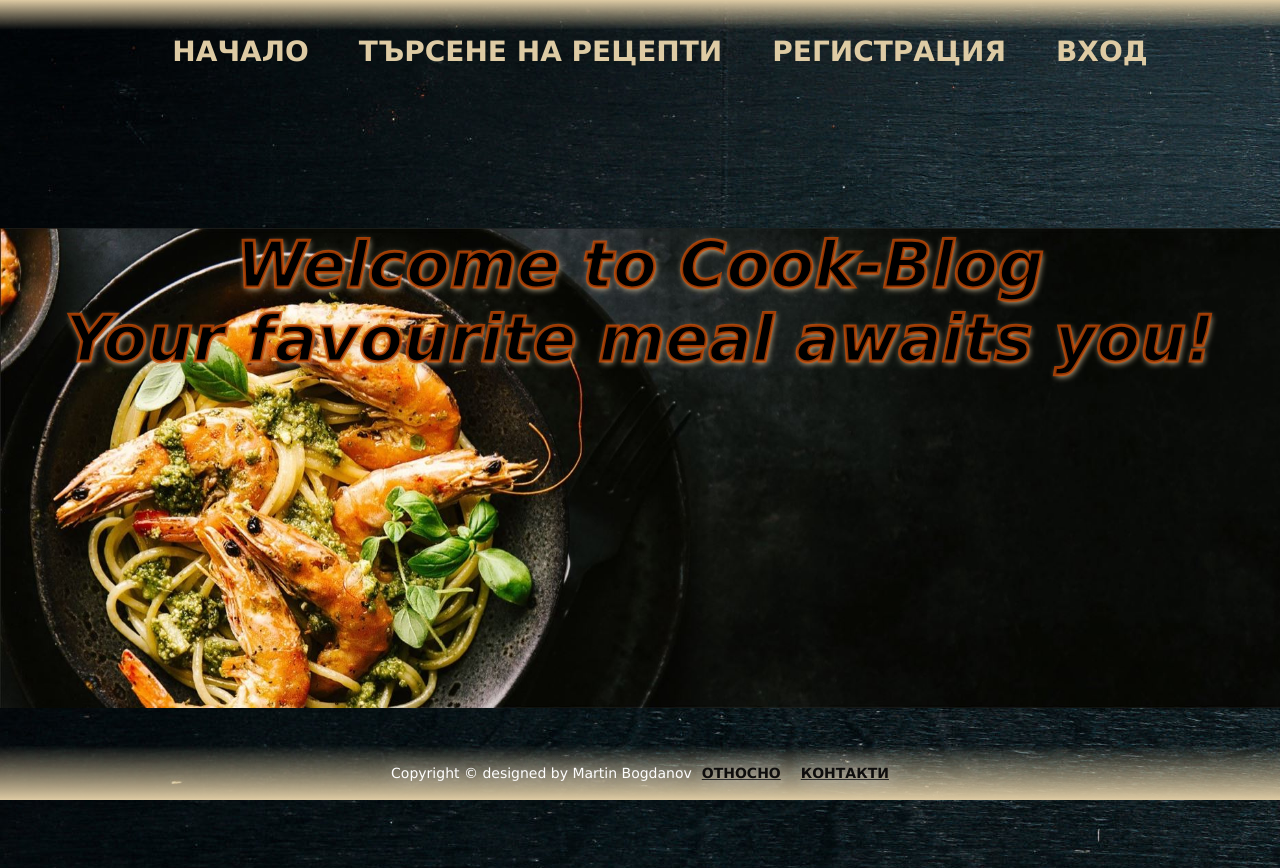
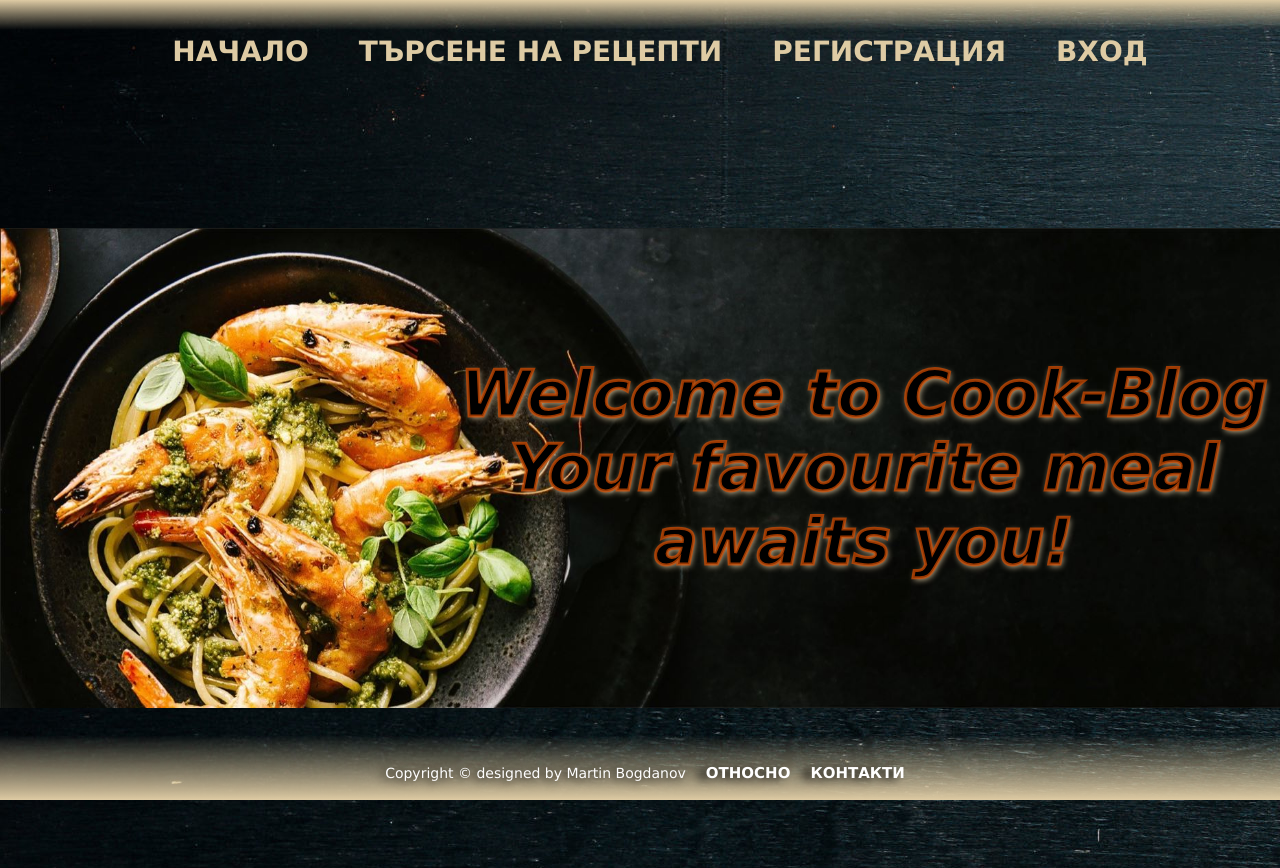
Before and after one commit to SpooRe91/react-cook-blog, a React (Create React App) app in the folder client/: page / in a window 1280 px wide. Built offline with nearby package versions, Linux system fonts and the light colour scheme.

Commit message:
update on CSS

```diff
--- a/client/public/css/site.css
+++ b/client/public/css/site.css
@@ -106,6 +106,10 @@ div.container {
 
 }
 
+.landing-page-section {
+    margin-left: 35%
+}
+
 .landing-page-article div {
     background-image: url(../images/spaghetti-with-pesto-prawns-served-plate.jpg);
     background-size: cover;
@@ -116,7 +120,7 @@ div.container {
     text-align: center;
     flex-wrap: wrap;
     align-items: center;
-    justify-content: flex-start;
+    justify-content: center;
     align-content: center;
     flex-direction: column;
 }
@@ -136,18 +140,7 @@ div.container {
     font-size: 30px;
 }
 
-.btn-footer {
-    margin: auto 10px;
-    font-size: 14px;
-    font-weight: bolder;
-    color: #0e0d0d;
-    text-shadow: #ffffff 0px 0px 20px;
-}
 
-.btn-footer:hover {
-    color: #ffffff;
-    text-shadow: #ffffff 0px 0px 20px;
-}
 
 section.already-reg {
     transition: .1s;
@@ -413,6 +406,13 @@ div.about {
     padding: 1em;
 }
 
+.about-me-table {
+    padding: 13px 13px 13px 13px;
+    margin-bottom: 4em;
+    border: solid #DECBA4;
+    border-radius: 10px;
+}
+
 .already-reg a {
     display: flex;
     width: max-content;
@@ -594,7 +594,7 @@ h4 {
     bottom: 0;
     width: 100%;
     text-align: center;
-    height: 45px;
+    height: 55px;
     color: #ffffff;
     text-shadow: 0px 0px 20px #ffffff;
     font-size: 14px;
@@ -604,6 +604,44 @@ h4 {
     justify-content: center;
     align-items: center;
     background-image: linear-gradient(to top, #DECBA4, #3e515100);
+}
+
+.footer p {
+    margin: 10px 10px 0px 10px;
+    text-shadow: #000000 -3px 2px 10px;
+}
+
+.btn-footer {
+    margin: 10px 10px 0px 10px;
+    font-size: 15px;
+    font-weight: bolder;
+    color: #ffffff;
+    text-shadow: #000000 -8px 2px 10px;
+    text-decoration: none;
+}
+
+.btn-footer:hover {
+    color: #000000;
+    text-shadow: #ffffff 0px 0px 20px;
+}
+
+.btn-footer-created-by {
+    margin: 10px 10px 0px 0px;
+    font-size: 13px;
+    font-weight: bolder;
+    color: #ffffff;
+    text-shadow: #000000 -3px 2px 10px;
+    text-decoration: underline;
+}
+
+.btn-footer-created-by:hover {
+    cursor: pointer;
+    margin: 10px 10px 0px 0px;
+    font-size: 13px;
+    font-weight: bolder;
+    color: #000000;
+    text-shadow: #ffffff -3px 2px 10px;
+    text-decoration: underline;
 }
 
 .header {
```
